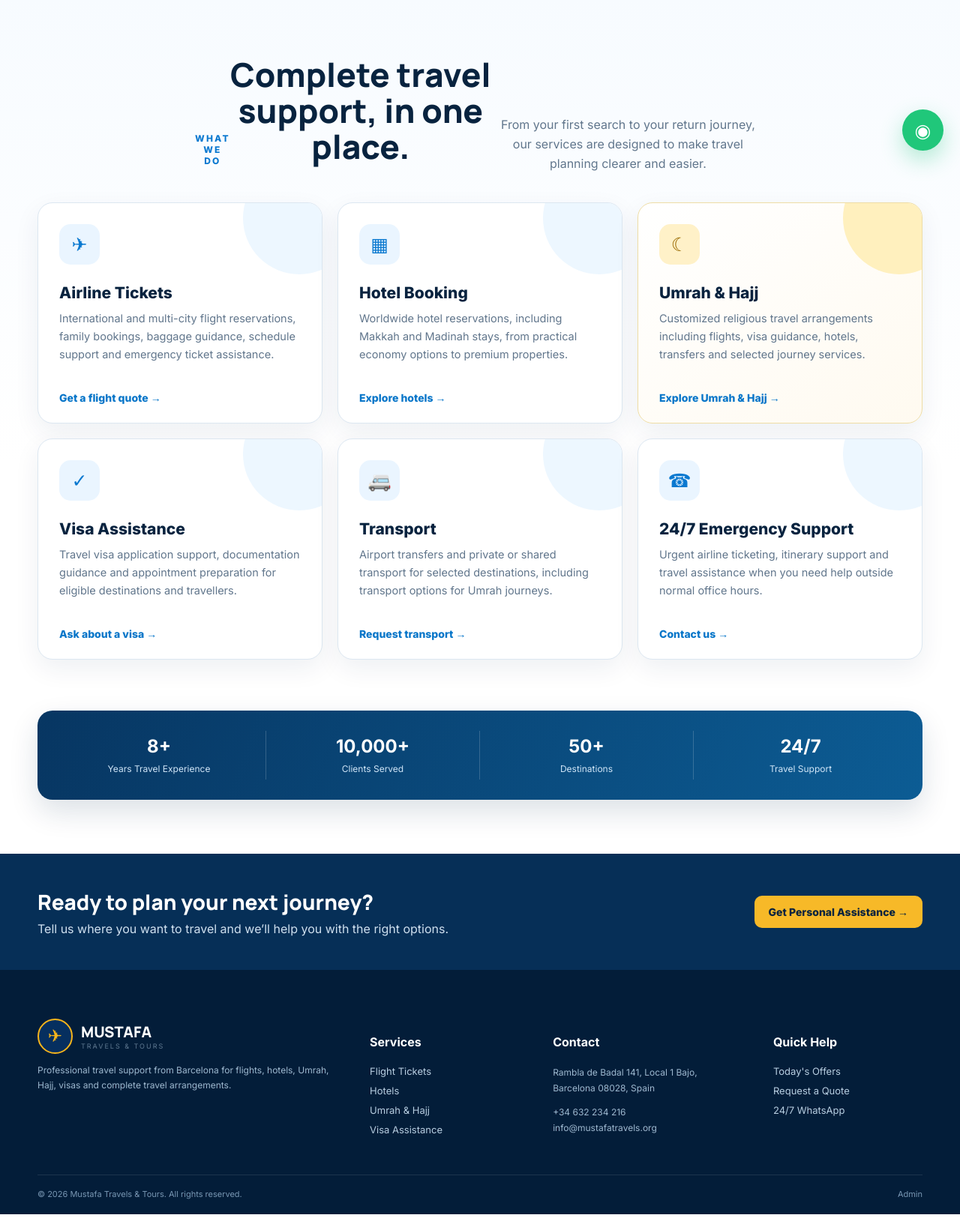
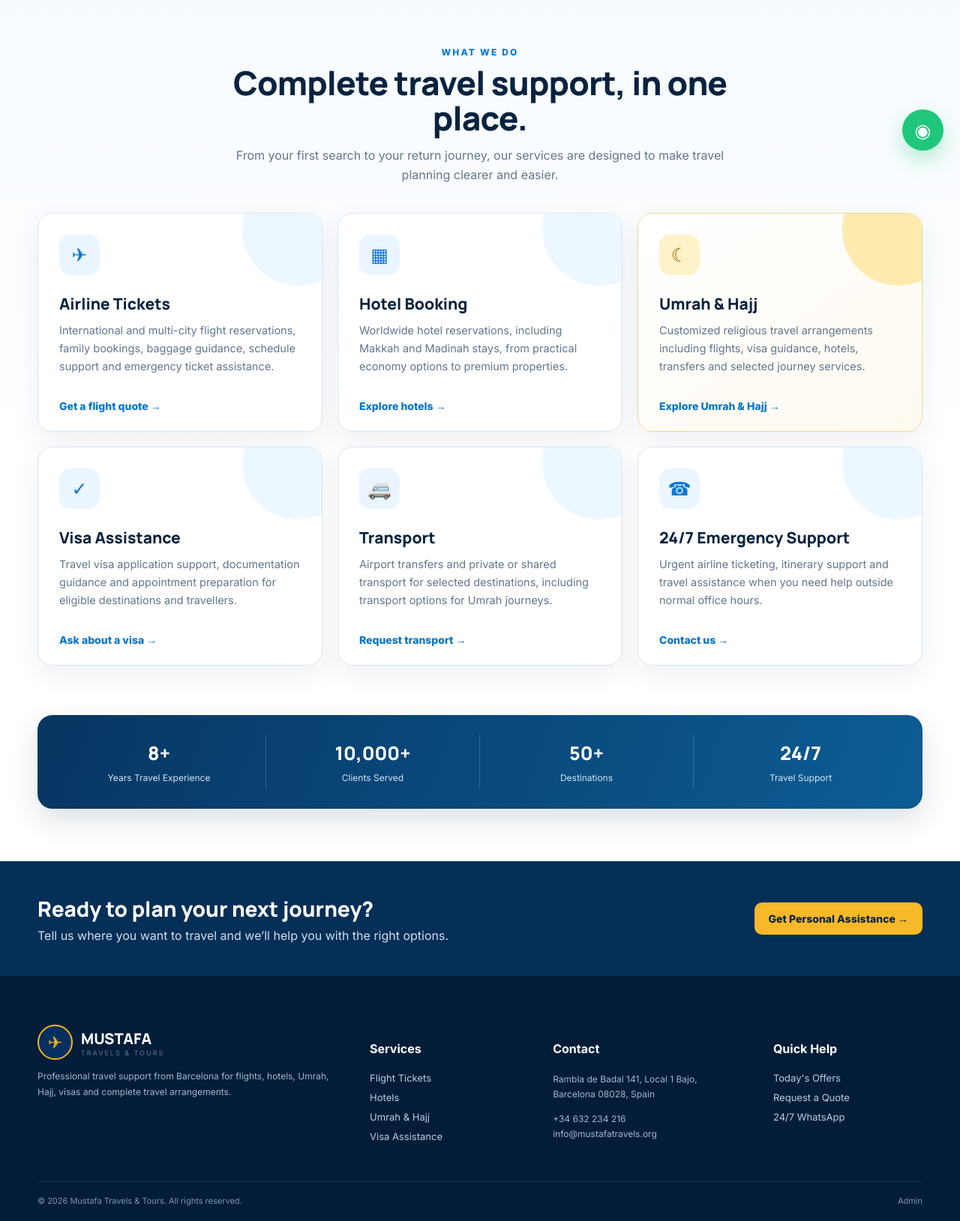
Before and after one commit to mustafahaidry/mustafa-travels, a PHP site: page /services.php in a window 1280 px wide. Shown: the part 577-2206 px from the top of the page at 75% size. Run offline with PHP 8.4, Linux system fonts and the light colour scheme; some libraries are stand-ins or nearby versions.

Commit message:
Update services.php

```diff
--- a/services.php
+++ b/services.php
@@ -1,104 +1,106 @@
 <?php require_once __DIR__.'/partials.php'; site_header('Services'); ?>
 
 <style>
-.services-v2{--navy:#06284a;--blue:#0b79d0;--gold:#f7b928;--ink:#08233f;--muted:#61768c;--line:#dce7f1;--soft:#f4f9fd}
-.services-v2 *{box-sizing:border-box}
-.services-v2 .sv-container{width:min(1180px,calc(100% - 40px));margin:auto}
+/* MUSTAFA SERVICES V2.1 SAFE */
+#mt-services{--navy:#06284a;--navy2:#0b4f83;--blue:#0b79d0;--gold:#f7b928;--ink:#08233f;--muted:#61768c;--line:#dce7f1;--soft:#f4f9fd}
+#mt-services *{box-sizing:border-box}
+#mt-services .sv-container{width:min(1180px,calc(100% - 40px));margin:0 auto}
 
-/* HERO */
-.services-v2 .sv-hero{
-  position:relative;min-height:390px;display:flex;align-items:center;overflow:hidden;
+/* Guaranteed visible hero - no external image dependency */
+#mt-services .sv-hero{
+  min-height:360px!important;
+  display:flex!important;
+  align-items:center!important;
+  position:relative!important;
+  overflow:hidden!important;
   background:
-    linear-gradient(90deg,rgba(3,29,55,.96) 0%,rgba(4,44,78,.88) 45%,rgba(4,55,94,.58) 100%),
-    url('https://images.unsplash.com/photo-1488646953014-85cb44e25828?auto=format&fit=crop&w=2000&q=86') center/cover no-repeat;
+    radial-gradient(circle at 82% 26%,rgba(247,185,40,.22),transparent 22%),
+    linear-gradient(120deg,#041f3a 0%,#073b68 52%,#0d6aa1 100%)!important;
+  color:#fff!important;
 }
-.services-v2 .sv-hero:after{
-  content:"";position:absolute;inset:0;
-  background:radial-gradient(circle at 80% 28%,rgba(247,185,40,.18),transparent 30%);
+#mt-services .sv-hero:before{
+  content:"";position:absolute;inset:0;opacity:.18;
+  background-image:
+    linear-gradient(30deg,rgba(255,255,255,.22) 12%,transparent 12.5%,transparent 87%,rgba(255,255,255,.22) 87.5%),
+    linear-gradient(150deg,rgba(255,255,255,.16) 12%,transparent 12.5%,transparent 87%,rgba(255,255,255,.16) 87.5%);
+  background-size:70px 120px;
 }
-.services-v2 .sv-hero-inner{position:relative;z-index:2;max-width:760px;padding:72px 0}
-.services-v2 .eyebrow{display:inline-block;color:#ffc43d;font-size:12px;font-weight:900;letter-spacing:2.2px;margin-bottom:15px}
-.services-v2 h1{color:#fff;font-size:clamp(38px,5vw,62px);line-height:1.02;margin:0 0 18px;font-weight:900;letter-spacing:-1.5px}
-.services-v2 .hero-copy{color:#d8e7f4;font-size:18px;line-height:1.7;max-width:650px;margin:0 0 28px}
-.services-v2 .hero-actions{display:flex;gap:12px;flex-wrap:wrap}
-.services-v2 .btn{display:inline-flex;align-items:center;justify-content:center;gap:8px;padding:13px 19px;border-radius:10px;text-decoration:none;font-weight:800;font-size:14px}
-.services-v2 .btn-gold{background:var(--gold);color:#08233f}
-.services-v2 .btn-ghost{border:1px solid rgba(255,255,255,.38);color:#fff;background:rgba(255,255,255,.08);backdrop-filter:blur(5px)}
+#mt-services .sv-hero-inner{position:relative;z-index:2;padding:68px 0!important;max-width:780px}
+#mt-services .sv-kicker{display:inline-block;color:#ffc43d;font-size:12px;font-weight:900;letter-spacing:2.2px;margin-bottom:14px}
+#mt-services .sv-hero h1{color:#fff!important;font:900 clamp(40px,5vw,62px)/1.02 Manrope,Inter,sans-serif!important;margin:0 0 18px!important;letter-spacing:-1.6px!important;max-width:760px}
+#mt-services .sv-hero p{color:#d7e7f4!important;font-size:18px!important;line-height:1.7!important;max-width:680px!important;margin:0 0 26px!important}
+#mt-services .hero-actions{display:flex;gap:12px;flex-wrap:wrap}
+#mt-services .sv-btn{display:inline-flex;align-items:center;justify-content:center;padding:13px 19px;border-radius:10px;text-decoration:none;font-weight:850;font-size:14px}
+#mt-services .sv-btn.gold{background:var(--gold);color:#08233f}
+#mt-services .sv-btn.ghost{border:1px solid rgba(255,255,255,.42);color:#fff;background:rgba(255,255,255,.08)}
 
-/* SERVICES */
-.services-v2 .sv-main{background:linear-gradient(180deg,#f7fbff 0,#fff 65%);padding:76px 0 68px}
-.services-v2 .section-head{text-align:center;max-width:760px;margin:0 auto 38px}
-.services-v2 .section-head .eyebrow{color:var(--blue);margin-bottom:10px}
-.services-v2 .section-head h2{font-size:clamp(30px,4vw,44px);line-height:1.1;color:var(--ink);margin:0 0 12px;font-weight:900}
-.services-v2 .section-head p{color:var(--muted);font-size:16px;line-height:1.65;margin:0}
+/* Main section */
+#mt-services .sv-main{background:linear-gradient(180deg,#f7fbff 0%,#fff 68%);padding:72px 0 66px}
+#mt-services .section-head{text-align:center!important;max-width:760px!important;margin:0 auto 38px!important;display:block!important}
+#mt-services .section-head .sv-kicker{color:var(--blue)!important;margin:0 0 10px!important;display:block!important}
+#mt-services .section-head h2{display:block!important;font:900 clamp(31px,4vw,44px)/1.08 Manrope,Inter,sans-serif!important;color:var(--ink)!important;margin:0 0 12px!important;letter-spacing:-.8px}
+#mt-services .section-head p{display:block!important;color:var(--muted)!important;font-size:16px!important;line-height:1.65!important;margin:0 auto!important;max-width:680px!important}
 
-.services-v2 .cards{display:grid;grid-template-columns:repeat(3,1fr);gap:20px}
-.services-v2 .service-card{
-  position:relative;min-height:295px;padding:28px;border:1px solid var(--line);border-radius:20px;
-  background:#fff;box-shadow:0 12px 34px rgba(10,48,83,.07);overflow:hidden;transition:.25s ease
+#mt-services .cards{display:grid;grid-template-columns:repeat(3,1fr);gap:20px}
+#mt-services .service-card{
+  position:relative;min-height:292px;padding:28px;border:1px solid var(--line);
+  border-radius:20px;background:#fff;box-shadow:0 12px 34px rgba(10,48,83,.07);
+  overflow:hidden;transition:.25s ease
 }
-.services-v2 .service-card:hover{transform:translateY(-5px);box-shadow:0 18px 42px rgba(10,48,83,.13);border-color:#c5daeb}
-.services-v2 .service-card:before{
-  content:"";position:absolute;right:-45px;top:-55px;width:150px;height:150px;border-radius:50%;background:#edf7ff
-}
-.services-v2 .service-card.umrah{background:linear-gradient(145deg,#fff 0%,#fffaf0 100%);border-color:#eedda5}
-.services-v2 .service-card.umrah:before{background:#fff0be}
-.services-v2 .icon{
-  position:relative;width:54px;height:54px;border-radius:15px;background:#eaf5ff;color:var(--blue);
-  display:grid;place-items:center;font-size:25px;margin-bottom:25px
-}
-.services-v2 .umrah .icon{background:#fff1c8;color:#9a6a00}
-.services-v2 .service-card h3{position:relative;color:var(--ink);font-size:21px;margin:0 0 10px;font-weight:850}
-.services-v2 .service-card p{position:relative;color:var(--muted);font-size:14.5px;line-height:1.65;margin:0 0 44px}
-.services-v2 .card-link{position:absolute;left:28px;bottom:25px;color:#0876c9;text-decoration:none;font-weight:850;font-size:14px}
+#mt-services .service-card:hover{transform:translateY(-5px);box-shadow:0 18px 42px rgba(10,48,83,.13);border-color:#c5daeb}
+#mt-services .service-card:before{content:"";position:absolute;right:-44px;top:-54px;width:150px;height:150px;border-radius:50%;background:#edf7ff}
+#mt-services .service-card.umrah{background:linear-gradient(145deg,#fff 0%,#fffaf0 100%);border-color:#ead99c}
+#mt-services .service-card.umrah:before{background:#ffeab0}
+#mt-services .icon{position:relative;width:54px;height:54px;border-radius:15px;background:#eaf5ff;color:var(--blue);display:grid;place-items:center;font-size:25px;margin-bottom:24px}
+#mt-services .umrah .icon{background:#fff1c8;color:#9a6a00}
+#mt-services .service-card h3{position:relative;color:var(--ink);font:850 21px Manrope,Inter,sans-serif;margin:0 0 10px}
+#mt-services .service-card p{position:relative;color:var(--muted);font-size:14.5px;line-height:1.65;margin:0 0 46px}
+#mt-services .card-link{position:absolute;left:28px;bottom:25px;color:#0876c9;text-decoration:none;font-weight:850;font-size:14px}
 
-/* TRUST STRIP */
-.services-v2 .trust-wrap{padding:0 0 72px;background:#fff}
-.services-v2 .trust{
-  display:grid;grid-template-columns:repeat(4,1fr);
-  background:linear-gradient(110deg,#073662,#0c5c94);border-radius:20px;padding:27px 20px;
-  box-shadow:0 16px 38px rgba(5,43,77,.14)
-}
-.services-v2 .trust-item{text-align:center;color:#fff;padding:6px 18px;border-right:1px solid rgba(255,255,255,.18)}
-.services-v2 .trust-item:last-child{border-right:0}
-.services-v2 .trust-item strong{display:block;font-size:24px;margin-bottom:4px}
-.services-v2 .trust-item span{font-size:12px;color:#cfe5f7}
+/* Trust */
+#mt-services .trust-wrap{padding:0 0 70px;background:#fff}
+#mt-services .trust{display:grid;grid-template-columns:repeat(4,1fr);background:linear-gradient(110deg,#073662,#0c5c94);border-radius:20px;padding:27px 20px;box-shadow:0 16px 38px rgba(5,43,77,.14)}
+#mt-services .trust-item{text-align:center;color:#fff;padding:6px 18px;border-right:1px solid rgba(255,255,255,.18)}
+#mt-services .trust-item:last-child{border-right:0}
+#mt-services .trust-item strong{display:block;font:900 25px Manrope;color:#fff;margin-bottom:4px}
+#mt-services .trust-item span{font-size:12px;color:#cfe5f7}
 
 /* CTA */
-.services-v2 .cta{background:#062f57;padding:45px 0}
-.services-v2 .cta-inner{display:flex;align-items:center;justify-content:space-between;gap:30px}
-.services-v2 .cta h2{color:#fff;margin:0 0 7px;font-size:28px}
-.services-v2 .cta p{color:#cfe0ef;margin:0}
-.services-v2 .cta .btn{background:var(--gold);color:#08233f;white-space:nowrap}
+#mt-services .cta{background:#062f57;padding:44px 0}
+#mt-services .cta-inner{display:flex;align-items:center;justify-content:space-between;gap:30px}
+#mt-services .cta h2{color:#fff!important;margin:0 0 7px!important;font:850 28px Manrope}
+#mt-services .cta p{color:#cfe0ef!important;margin:0!important}
+#mt-services .cta .sv-btn{background:var(--gold);color:#08233f;white-space:nowrap}
 
 @media(max-width:900px){
-  .services-v2 .cards{grid-template-columns:repeat(2,1fr)}
-  .services-v2 .trust{grid-template-columns:repeat(2,1fr);row-gap:20px}
-  .services-v2 .trust-item:nth-child(2){border-right:0}
+  #mt-services .cards{grid-template-columns:repeat(2,1fr)}
+  #mt-services .trust{grid-template-columns:repeat(2,1fr);row-gap:20px}
+  #mt-services .trust-item:nth-child(2){border-right:0}
 }
 @media(max-width:620px){
-  .services-v2 .sv-container{width:min(100% - 28px,1180px)}
-  .services-v2 .sv-hero{min-height:440px}
-  .services-v2 .sv-hero-inner{padding:58px 0}
-  .services-v2 .cards{grid-template-columns:1fr}
-  .services-v2 .service-card{min-height:265px}
-  .services-v2 .trust{grid-template-columns:1fr}
-  .services-v2 .trust-item{border-right:0;border-bottom:1px solid rgba(255,255,255,.16);padding:12px}
-  .services-v2 .trust-item:last-child{border-bottom:0}
-  .services-v2 .cta-inner{display:block}
-  .services-v2 .cta .btn{margin-top:22px}
+  #mt-services .sv-container{width:min(100% - 28px,1180px)}
+  #mt-services .sv-hero{min-height:430px!important}
+  #mt-services .sv-hero-inner{padding:56px 0!important}
+  #mt-services .sv-hero h1{font-size:42px!important}
+  #mt-services .cards{grid-template-columns:1fr}
+  #mt-services .service-card{min-height:265px}
+  #mt-services .trust{grid-template-columns:1fr}
+  #mt-services .trust-item{border-right:0;border-bottom:1px solid rgba(255,255,255,.16);padding:12px}
+  #mt-services .trust-item:last-child{border-bottom:0}
+  #mt-services .cta-inner{display:block}
+  #mt-services .cta .sv-btn{margin-top:22px}
 }
 </style>
 
-<main class="services-v2">
+<main id="mt-services">
   <section class="sv-hero">
     <div class="sv-container sv-hero-inner">
-      <span class="eyebrow">MUSTAFA TRAVELS • BARCELONA</span>
-      <h1>Travel services built around your journey.</h1>
-      <p class="hero-copy">Flights, hotels, Umrah &amp; Hajj arrangements, visa assistance and transport — with personal support before, during and after your trip.</p>
+      <span class="sv-kicker">MUSTAFA TRAVELS • BARCELONA</span>
+      <h1>Everything you need for a smoother journey.</h1>
+      <p>Flights, hotels, Umrah &amp; Hajj arrangements, visa assistance and transport — with personal support before, during and after your trip.</p>
       <div class="hero-actions">
-        <a class="btn btn-gold" href="contact.php">Request a Quote →</a>
-        <a class="btn btn-ghost" href="offers.php">View Latest Offers</a>
+        <a class="sv-btn gold" href="contact.php">Request a Quote →</a>
+        <a class="sv-btn ghost" href="offers.php">View Latest Offers</a>
       </div>
     </div>
   </section>
@@ -106,7 +108,7 @@
   <section class="sv-main">
     <div class="sv-container">
       <div class="section-head">
-        <span class="eyebrow">WHAT WE DO</span>
+        <span class="sv-kicker">WHAT WE DO</span>
         <h2>Complete travel support, in one place.</h2>
         <p>From your first search to your return journey, our services are designed to make travel planning clearer and easier.</p>
       </div>
@@ -174,7 +176,7 @@
         <h2>Ready to plan your next journey?</h2>
         <p>Tell us where you want to travel and we’ll help you with the right options.</p>
       </div>
-      <a class="btn" href="contact.php">Get Personal Assistance →</a>
+      <a class="sv-btn" href="contact.php">Get Personal Assistance →</a>
     </div>
   </section>
 </main>
```
